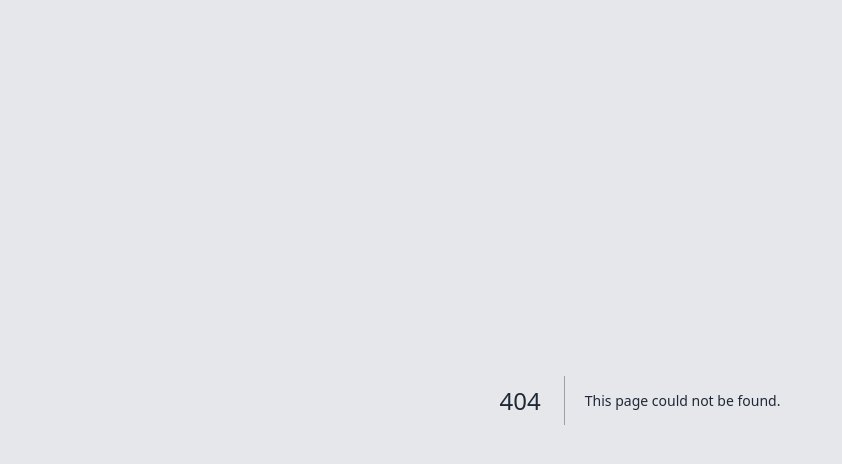
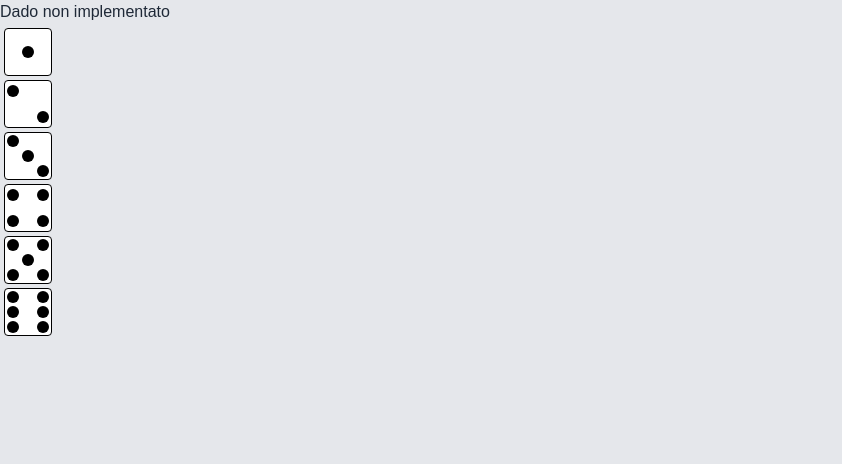
Before and after one commit to samueldebenedictis/gioco-tavolo-comunicazione, a Next.js app: page /gioco-tavolo-comunicazione/dado-prova in a window 1280 px wide. Before the commit this address had no page. Shown: the top 464 px of the page, without its empty margins (0-842 px from the left). Built offline with nearby package versions, Linux system fonts and the light colour scheme.

Commit message:
create function dado

```diff
--- /dev/null
+++ b/src/app/dado-prova/page.tsx
@@ -0,0 +1,154 @@
+"use client";
+
+export function Dado(props: { n: number }) {
+  if (props.n <= 0 || props.n > 6) {
+    return <p>Dado non implementato</p>;
+  }
+  switch (props.n) {
+    case 1:
+      return (
+        <div className="h-12 w-12 bg-white border flex border-black rounded m-1 grid grid-cols-3">
+          <div className="m-auto"></div>
+          <div className="m-auto"></div>
+          <div className="m-auto"></div>
+          <div className="m-auto"></div>
+          <div className="m-auto">
+            <div className="h-3 w-3 bg-black rounded-full m-auto"></div>
+          </div>
+          <div className="m-auto"></div>
+          <div className="m-auto"></div>
+          <div className="m-auto"></div>
+          <div className="m-auto"></div>
+        </div>
+      );
+    case 2:
+      return (
+        <div className="h-12 w-12 bg-white border flex border-black rounded m-1 grid grid-cols-3">
+          <div className="m-auto">
+            <div className="h-3 w-3 bg-black rounded-full m-auto"></div>
+          </div>
+          <div className="m-auto"></div>
+          <div className="m-auto"></div>
+          <div className="m-auto"></div>
+          <div className="m-auto"></div>
+          <div className="m-auto"></div>
+          <div className="m-auto"></div>
+          <div className="m-auto"></div>
+          <div className="m-auto">
+            <div className="h-3 w-3 bg-black rounded-full m-auto"></div>
+          </div>
+        </div>
+      );
+
+    case 3:
+      return (
+        <div className="h-12 w-12 bg-white border flex border-black rounded m-1 grid grid-cols-3">
+          <div className="m-auto">
+            <div className="h-3 w-3 bg-black rounded-full m-auto"></div>
+          </div>
+          <div className="m-auto"></div>
+          <div className="m-auto"></div>
+          <div className="m-auto"></div>
+          <div className="m-auto">
+            <div className="h-3 w-3 bg-black rounded-full m-auto"></div>
+          </div>
+          <div className="m-auto"></div>
+          <div className="m-auto"></div>
+          <div className="m-auto"></div>
+          <div className="m-auto">
+            <div className="h-3 w-3 bg-black rounded-full m-auto"></div>
+          </div>
+        </div>
+      );
+
+    case 4:
+      return (
+        <div className="h-12 w-12 bg-white border flex border-black rounded m-1 grid grid-cols-3">
+          <div className="m-auto">
+            <div className="h-3 w-3 bg-black rounded-full m-auto"></div>
+          </div>
+          <div className="m-auto"></div>
+          <div className="m-auto">
+            <div className="h-3 w-3 bg-black rounded-full m-auto"></div>
+          </div>
+          <div className="m-auto"></div>
+          <div className="m-auto"></div>
+
+          <div className="m-auto"></div>
+          <div className="m-auto">
+            <div className="h-3 w-3 bg-black rounded-full m-auto"></div>
+          </div>
+          <div className="m-auto"></div>
+          <div className="m-auto">
+            <div className="h-3 w-3 bg-black rounded-full m-auto"></div>
+          </div>
+        </div>
+      );
+
+    case 5:
+      return (
+        <div className="h-12 w-12 bg-white border flex border-black rounded m-1 grid grid-cols-3">
+          <div className="m-auto">
+            <div className="h-3 w-3 bg-black rounded-full m-auto"></div>
+          </div>
+          <div className="m-auto"></div>
+          <div className="m-auto">
+            <div className="h-3 w-3 bg-black rounded-full m-auto"></div>
+          </div>
+          <div className="m-auto"></div>
+          <div className="m-auto">
+            <div className="h-3 w-3 bg-black rounded-full m-auto"></div>
+          </div>
+          <div className="m-auto"></div>
+          <div className="m-auto">
+            <div className="h-3 w-3 bg-black rounded-full m-auto"></div>
+          </div>
+          <div className="m-auto"></div>
+          <div className="m-auto">
+            <div className="h-3 w-3 bg-black rounded-full m-auto"></div>
+          </div>
+        </div>
+      );
+
+    case 6:
+      return (
+        <div className="h-12 w-12 bg-white border flex border-black rounded m-1 grid grid-cols-3">
+          <div className="m-auto">
+            <div className="h-3 w-3 bg-black rounded-full m-auto"></div>
+          </div>
+          <div className="m-auto"></div>
+          <div className="m-auto">
+            <div className="h-3 w-3 bg-black rounded-full m-auto"></div>
+          </div>
+          <div className="m-auto">
+            <div className="h-3 w-3 bg-black rounded-full m-auto"></div>
+          </div>
+          <div className="m-auto"></div>
+          <div className="m-auto">
+            <div className="h-3 w-3 bg-black rounded-full m-auto"></div>
+          </div>
+          <div className="m-auto">
+            <div className="h-3 w-3 bg-black rounded-full m-auto"></div>
+          </div>
+          <div className="m-auto"></div>
+          <div className="m-auto">
+            <div className="h-3 w-3 bg-black rounded-full m-auto"></div>
+          </div>
+        </div>
+      );
+  }
+}
+
+export default function DadoTest() {
+  return (
+    <div>
+      <Dado n={0} />
+      <Dado n={1} />
+      <Dado n={2} />
+      <Dado n={3} />
+      <Dado n={4} />
+      <Dado n={5} />
+      <Dado n={6} />
+    </div>
+  );
+}
```
